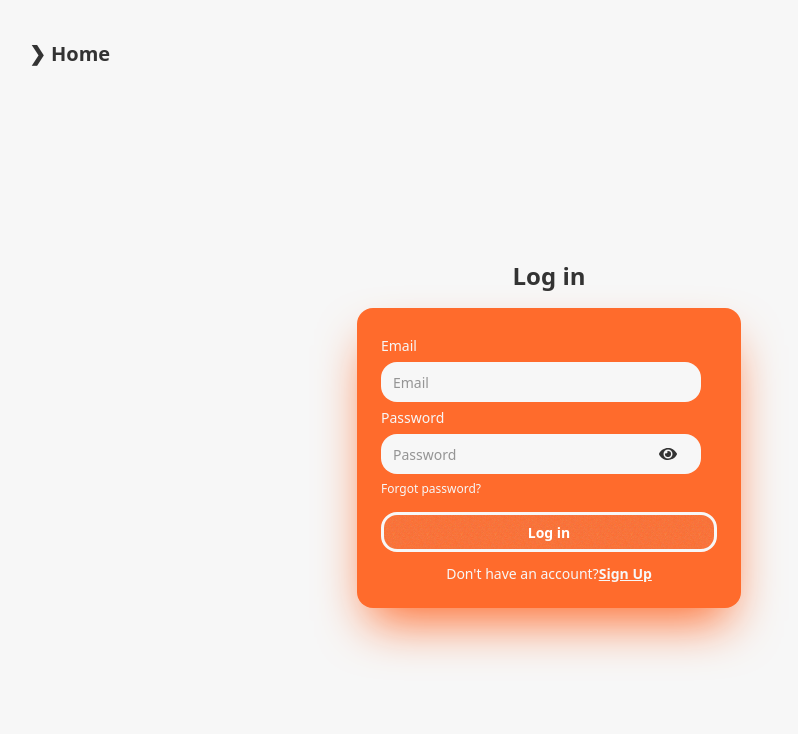
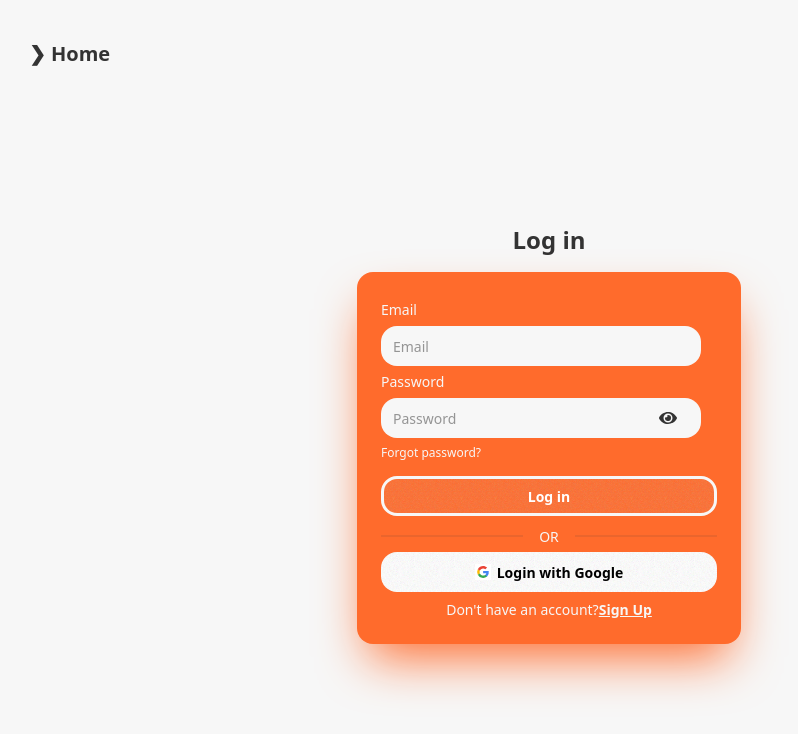
Before and after one commit to hsrokon/dealio, a React (Vite) app: page /auth/login in a window 1280 px wide. Shown: the top 734 px of the page, without its empty margins (91-889 px from the left). Built offline with nearby package versions, Linux system fonts and the light colour scheme; no server answers.

Commit message:
banner slider little res progress and google sign in method added

```diff
--- a/src/components/main/Saved.jsx
+++ b/src/components/main/Saved.jsx
@@ -29,8 +29,6 @@
         }
 
     },[coupons, getSaved])
-
-
 
     return (
         <div className="min-h-screen">
--- a/src/components/sub/BannerSlider.jsx
+++ b/src/components/sub/BannerSlider.jsx
@@ -7,7 +7,6 @@
 const BannerSlider = () => {
   const banners = [
     'https://i.ibb.co/PzYTCNNS/17057110-5375621.jpg',
-    'https://i.ibb.co/Qv6PgQ4B/26258076-7155086.jpg',
     'https://i.ibb.co/hFQ10Qtp/m010t0655-d-sale-banner-03mar23.jpg',
     'https://i.ibb.co/nqnQzch4/20284953-6254366.jpg',
     'https://i.ibb.co/KxNrLWMP/6626525-3386820.jpg',
@@ -16,7 +15,7 @@
   ];
 
   return (
-    <div className="relative w-full h-[40rem] rounded-b-xl overflow-hidden">
+    <div className="relative w-full h-48 xl:h-[40rem] rounded-b-xl overflow-hidden">
       {/* Swiper in background */}
       <Swiper
         modules={[Autoplay]}
--- a/src/pages.jsx/Login.jsx
+++ b/src/pages.jsx/Login.jsx
@@ -6,7 +6,7 @@
 
 const Login = () => {
     const [ errorMes, setErrorMes ] = useState({});
-    const { loginUser, setUser } = useContext(AuthContext);
+    const { loginUser, setUser, logInWithGoogle } = useContext(AuthContext);
     const location = useLocation();
     const navigate = useNavigate();
 
@@ -16,6 +16,21 @@
         const email = e.target.email.value;
         const password = e.target.pass.value;
         loginUser(email, password)
+        .then(credential =>{
+            const user = credential.user;
+            setUser(user)
+            navigate(location?.state ? location.state : '/')
+        })
+        .catch(error => {
+            const errorCode = error.code;
+            setErrorMes({...errorMes, login: errorCode})//adding a login property
+            console.log(errorCode);
+        })
+    }
+
+    //google login
+    const handleGoogleLogIn = () => {
+        logInWithGoogle()
         .then(credential =>{
             const user = credential.user;
             setUser(user)
@@ -72,6 +87,16 @@
                         }
                         <button className="btn btn-primary text-white border-base-100 rounded-2xl mt-2">Log in</button>
                         </fieldset>
+
+                        <div className="divider my-0">OR</div>
+
+                        <button
+                        onClick={handleGoogleLogIn}
+                        className="btn bg-white rounded-2xl text-black border-0">
+                            <svg aria-label="Google logo" width="16" height="16" xmlns="http://www.w3.org/2000/svg" viewBox="0 0 512 512"><g><path d="m0 0H512V512H0" fill="#fff"></path><path fill="#34a853" d="M153 292c30 82 118 95 171 60h62v48A192 192 0 0190 341"></path><path fill="#4285f4" d="m386 400a140 175 0 0053-179H260v74h102q-7 37-38 57"></path><path fill="#fbbc02" d="m90 341a208 200 0 010-171l63 49q-12 37 0 73"></path><path fill="#ea4335" d="m153 219c22-69 116-109 179-50l55-54c-78-75-230-72-297 55"></path></g></svg>
+                            Login with Google
+                        </button>
+
                         <p className="text-center text-sm">Don't have an account?
                             <Link to={'/auth/signup'} className="underline font-semibold">Sign Up</Link>
                         </p>
--- a/src/provider/AuthProvider.jsx
+++ b/src/provider/AuthProvider.jsx
@@ -1,5 +1,5 @@
 import { createContext, useEffect, useState } from "react";
-import { createUserWithEmailAndPassword, onAuthStateChanged, signInWithEmailAndPassword, signOut, updateProfile } from "firebase/auth";
+import { createUserWithEmailAndPassword, GoogleAuthProvider, onAuthStateChanged, signInWithEmailAndPassword, signInWithPopup, signOut, updateProfile } from "firebase/auth";
 import { auth } from "../firebase/firebase.config";
 
 export const AuthContext = createContext();
@@ -7,6 +7,7 @@
 const AuthProvider = ({children}) => {
     const [ user, setUser ] = useState(null)
     const [ loading, setLoading ] = useState(true);
+    const provider = new GoogleAuthProvider();
 
     useEffect(()=> {
         const unSubscribe = onAuthStateChanged(auth, currentUser=> {
@@ -34,6 +35,10 @@
         return signInWithEmailAndPassword(auth, email, password)
     }
 
+    const logInWithGoogle = () => {
+        return signInWithPopup(auth, provider)
+    }
+
     const logOutUser = () => {
         return signOut(auth)
     }
@@ -45,6 +50,7 @@
         createNewUser,
         updateUserProfile,
         loginUser,
+        logInWithGoogle,
         logOutUser,
     }
 
```
